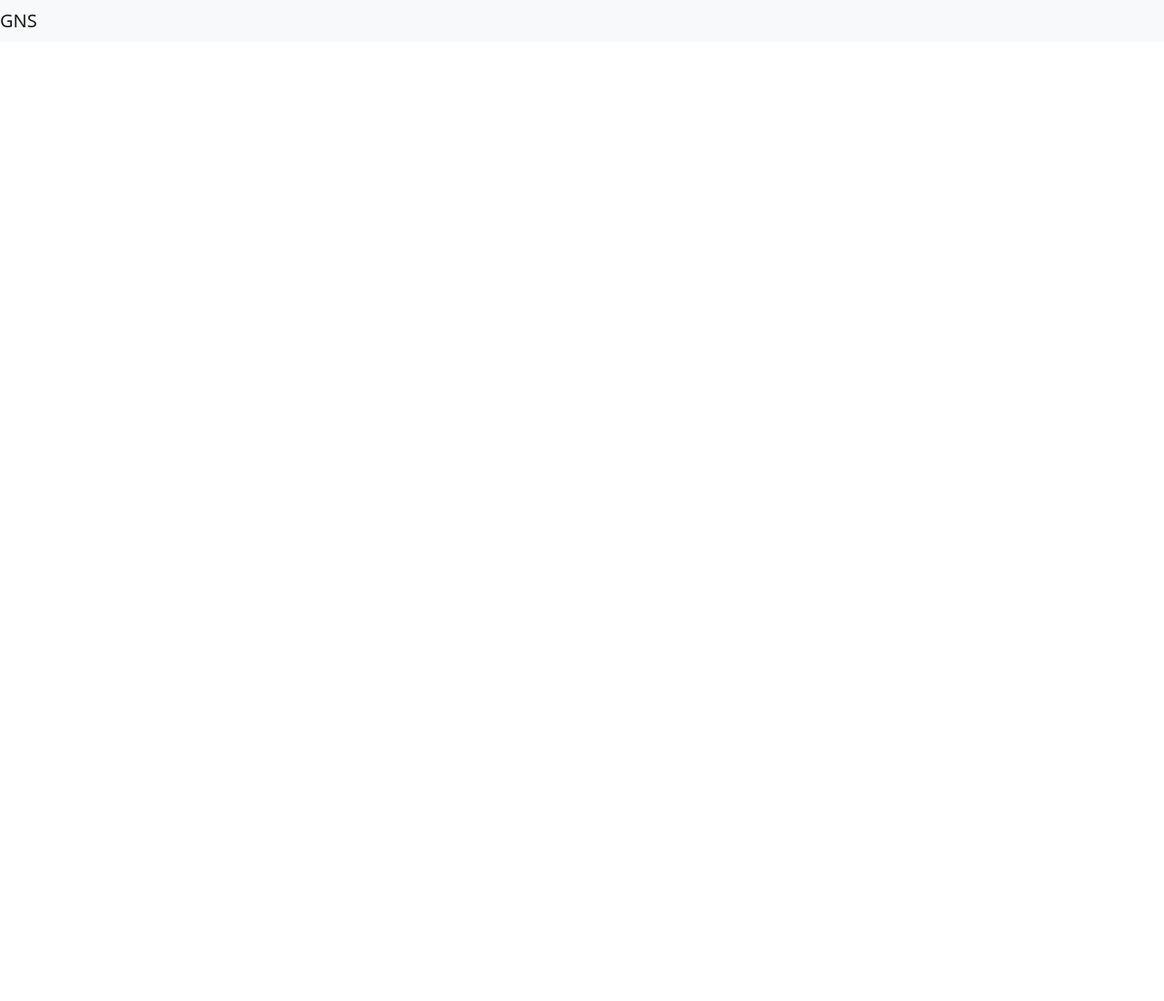
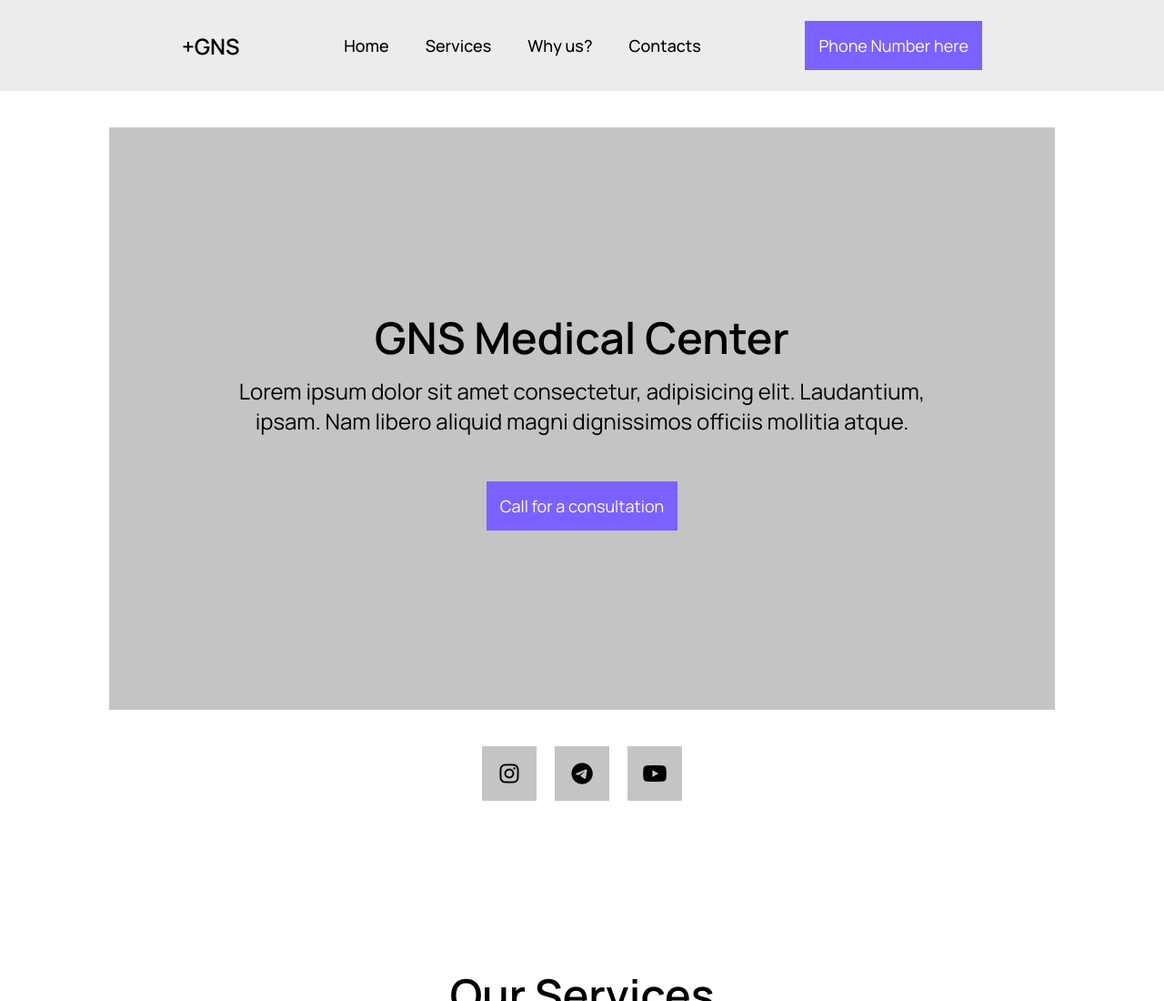
Before and after one commit to FirdavsJurakulov/gns_clinic, a website: page index.html in a window 1280 px wide. Shown: the top 1100 px of the page at 91% size. Before the commit the page ends 800 px from the top, so only its background shows below. Drawn offline with nearby package versions, Linux system fonts and the light colour scheme; files that its build step writes are made by us from their sources.

Commit message:
hero section done

```diff
--- a/index.html
+++ b/index.html
@@ -4,17 +4,61 @@
     <meta charset="UTF-8">
     <meta http-equiv="X-UA-Compatible" content="IE=edge">
     <meta name="viewport" content="width=device-width, initial-scale=1.0">
-    <link rel="stylesheet" href="./gns_clinic/dist/css/main.min.css">
-    <link href="https://cdn.jsdelivr.net/npm/bootstrap@5.1.3/dist/css/bootstrap.min.css" rel="stylesheet" integrity="sha384-1BmE4kWBq78iYhFldvKuhfTAU6auU8tT94WrHftjDbrCEXSU1oBoqyl2QvZ6jIW3" crossorigin="anonymous">
-
+    <link rel="stylesheet" href="./dist/css/main.min.css">
+    <link rel="stylesheet" href="https://cdnjs.cloudflare.com/ajax/libs/font-awesome/6.0.0-beta3/css/all.min.css" integrity="sha512-Fo3rlrZj/k7ujTnHg4CGR2D7kSs0v4LLanw2qksYuRlEzO+tcaEPQogQ0KaoGN26/zrn20ImR1DfuLWnOo7aBA==" crossorigin="anonymous" referrerpolicy="no-referrer" />
     <title>Document</title>
 </head>
 <body>
-    <nav class="navbar navbar-expand-sm navbar-light bg-light">
-        <div class="nav-content">
-            <a class="navbar-brand" href="#">GNS</a>
+<nav>
+    <a href="#" class="navbar-brand">+GNS</a>
+    <ul class="navbar-links">
+        <li class="navbar-item">
+            <a href="#">Home</a>
+        </li>
+        <li class="navbar-item">
+            <a href="#">Services</a>
+        </li>
+        <li class="navbar-item">
+            <a href="#">Why us?</a>
+        </li>
+        <li class="navbar-item">
+            <a href="#">Contacts</a>
+        </li>
+    </ul>
+    <button class="navbar-cta">Phone Number here</button>
+</nav>
+<div class="container">
+    <section id="hero-section">
+        <div class="hero-banner">
+            <div class="banner-content">
+                <h2>GNS Medical Center</h2>
+                <p>Lorem ipsum dolor sit amet consectetur, adipisicing elit. Laudantium, ipsam. Nam libero aliquid magni dignissimos officiis mollitia atque.</p>
+                <button class="cta">Call for a consultation</button>
+            </div>
         </div>
-    </nav>
+        <ul class="social-media">
+            <button class="social-media-link">
+                <a href="#"><i class="fab fa-instagram"></i></a>
+            </button>
+            <button class="social-media-link">
+                <a href="#"><i class="fab fa-telegram"></i></a>
+            </button>
+            <button class="social-media-link">
+                <a href="#"><i class="fab fa-youtube"></i></a>
+            </button>
+        </ul>
+    </section>
+    <section id="services-section">
+        <h3>Our Services</h3>
+        <div class="services-box">
+            <div class="service">
+                <h4>Service name</h4>
+                <p>Lorem ipsum dolor sit amet consectetur adipisicing elit. Necessitatibus odio veniam suscipit explicabo minima repellendus.</p>
+                <button class="expand">+</button>
+            </div>
+        </div>
+    </section>
+</div>
 
 
 
@@ -29,6 +73,5 @@
 
 
 
-    <script src="https://cdn.jsdelivr.net/npm/bootstrap@5.1.3/dist/js/bootstrap.bundle.min.js" integrity="sha384-ka7Sk0Gln4gmtz2MlQnikT1wXgYsOg+OMhuP+IlRH9sENBO0LRn5q+8nbTov4+1p" crossorigin="anonymous"></script>
 </body>
 </html>
--- a/src/sass/main.scss
+++ b/src/sass/main.scss
@@ -1,6 +1,145 @@
-
+@import url('https://fonts.googleapis.com/css2?family=Manrope:wght@300;400;500;600;700;800&display=swap');
 
 *{
     margin: 0;
     padding: 0;
+    font-family: 'Manrope', sans-serif;
+    box-sizing: border-box;
 }
+// VARIABLES
+$default: #000;
+$accent: #7B61FF;
+
+
+//MIXINS
+@mixin cta-btn{
+    outline: none;
+    padding: 15px 15px;
+    font-size: 18px;
+    background: $accent;
+    border: none;
+    color: #fff;
+    cursor: pointer;
+}
+@mixin btn{
+    border: none;
+    outline: none;
+    cursor: pointer;
+}
+a{
+    text-decoration: none;
+    color: $default;
+}
+ul{
+    list-style: none;
+    display: flex;
+}
+nav{
+    width: 100%;
+    height: 100px;
+    padding: 30px 200px;
+    position: fixed;
+    display: flex;
+    align-items: center;
+    justify-content: space-between;
+    background: #ececec;
+    .navbar-brand{
+        font-size: 24px;
+        font-weight: 600;
+        color:$default;
+    }
+    .navbar-links{
+        .navbar-item{
+            margin: 0px 20px;
+            font-size: 18px;
+            font-weight: 500;
+            a{
+                color: $default;
+            }
+        }
+    }
+    .navbar-cta{
+        @include cta-btn;
+    }
+}
+.container{
+    width: 100%;
+    height: 100%;
+    padding: 0px 200px;
+}
+#hero-section{
+    width: 100%;
+    min-height: 100vh;
+    padding: 140px;
+    display: flex;
+    flex-direction: column;
+    justify-content: center;
+    align-items: center;
+    text-align: center;
+    .hero-banner{
+        width: 1040px;
+        height: 640px;
+        background: #c4c4c4;
+        display: flex;
+        justify-content: center;
+        align-items: center;
+        h2{
+            font-weight: 600;
+            font-size: 48px;
+            margin-bottom: 10px;
+        }
+        p{
+            font-size: 24px;
+            width: 800px;
+            margin-bottom: 50px;
+        }
+        .cta{
+            @include cta-btn;
+        }
+    }
+    .social-media{
+        margin: 30px;
+        .social-media-link{
+            @include btn;
+            width: 60px;
+            height: 60px;
+            background: #c4c4c4;
+            margin: 10px;
+            text-align: center;
+            line-height: 60px;
+            a{
+                font-size: 24px;
+            }
+        }
+    }
+}
+#services-section{
+    width: 100%;
+    min-height: 100vh;
+    h3{
+        text-align: center;
+        font-weight: 600;
+        font-size: 48px;
+        margin-bottom: 70px;
+    }
+    .services-box{
+        display: grid;
+        grid-template-columns: auto auto auto;
+        grid-column-gap: 20px;
+        grid-row-gap: 20px;
+        .service{
+            height: 200px;
+            background: #c4c4c4;
+            padding: 15px;
+            text-align: center;
+            h4{
+                font-size: 24px;
+                font-weight: 500;
+                margin-bottom: 20px;
+            }
+            p{
+                width: 200px;
+            }
+        }
+    }
+}
```
Also changed, not shown: dist/css/main.min.css (added).
